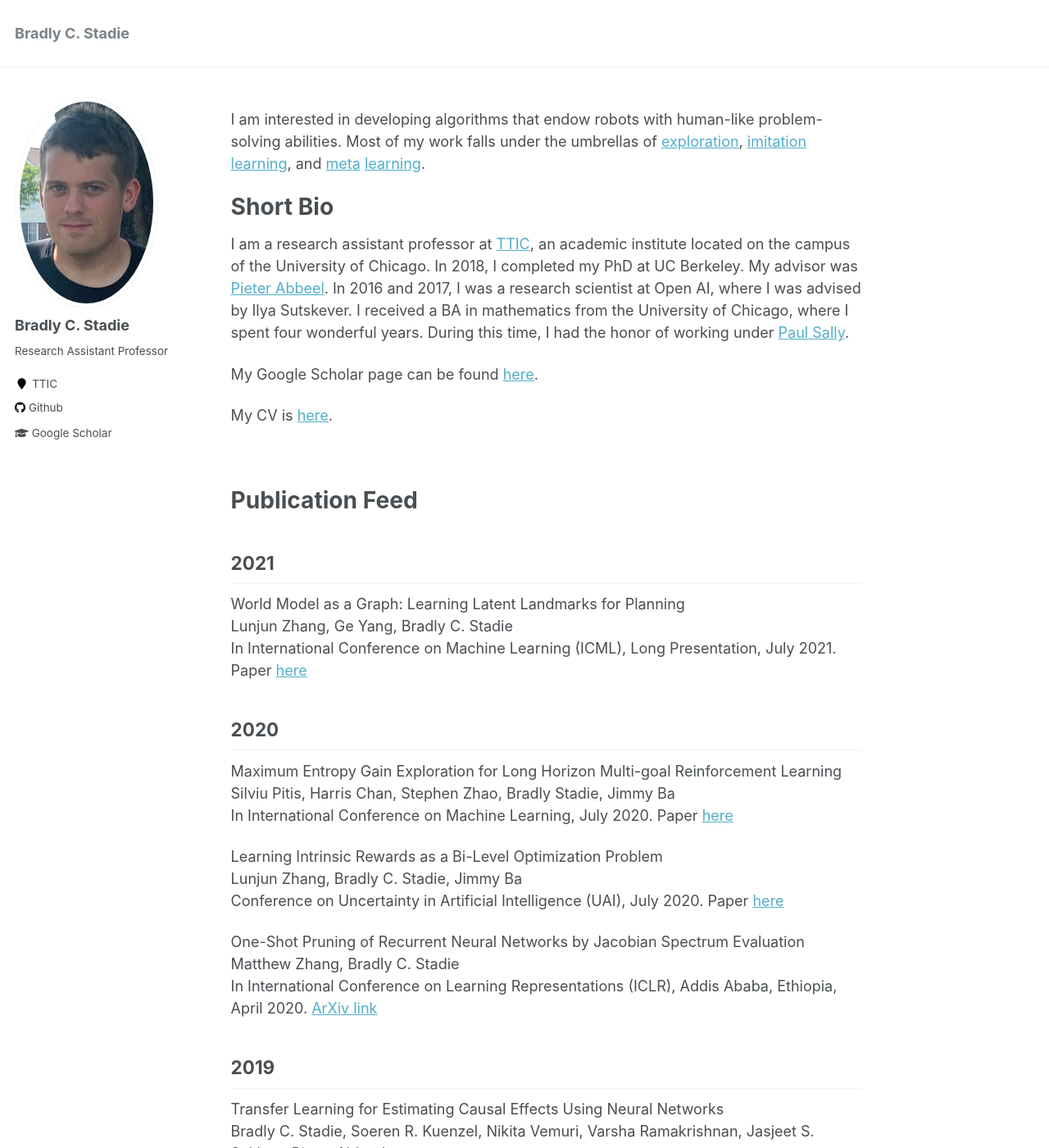
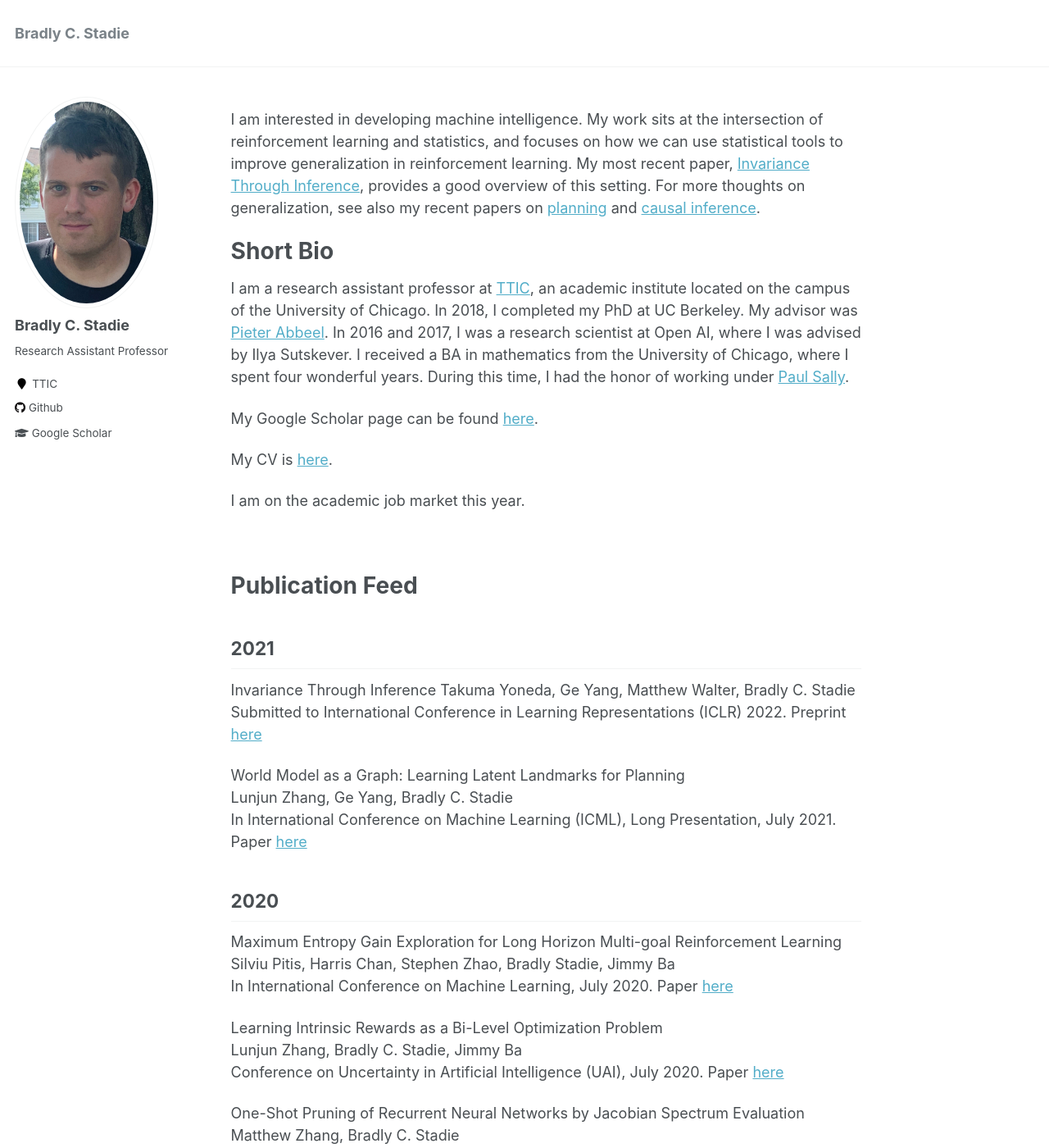
Before and after one commit to bstadie/bstadie.github.io, a Jekyll site: the page built from _pages/about.md, in a window 1280 px wide and 1400 px high. Shown: the whole window at 82% size. Built offline with Jekyll 4.4.1, drawn with Linux system fonts in a browser that asks for light colours.

Commit message:
Update about.md
nk

```diff
--- a/_pages/about.md
+++ b/_pages/about.md
@@ -7,8 +7,7 @@ redirect_from:
   - /about/
   - /about.html
 ---
-I am interested in developing algorithms that endow robots with human-like problem-solving abilities.
-Most of my work falls under the umbrellas of [exploration](https://arxiv.org/pdf/1507.00814.pdf), [imitation learning](https://arxiv.org/abs/1703.01703), and [meta](https://arxiv.org/pdf/1803.01118.pdf) [learning](https://arxiv.org/pdf/1808.07804.pdf).
+I am interested in developing machine intelligence. My work sits at the intersection of reinforcement learning and statistics, and focuses on how we can use statistical tools to improve generalization in reinforcement learning. My most recent paper, [Invariance Through Inference](https://openreview.net/forum?id=vXGcHthY6v), provides a good overview of this setting. For more thoughts on generalization, see also my recent papers on [planning](https://arxiv.org/pdf/2011.12491.pdf) and [causal inference](https://arxiv.org/pdf/1808.07804.pdf).
 
 
 Short Bio
@@ -24,6 +23,8 @@ During this time, I had the honor of working under
 My Google Scholar page can be found [here](https://scholar.google.ca/citations?user=lEV5F5kAAAAJ&hl=en&oi=ao).
 
 My CV is [here](files/bstadie_cv.pdf).
+
+I am on the academic job market this year.
 
 
 &nbsp;
@@ -42,6 +43,10 @@ Publication Feed
 
 2021
 ---------------
+Invariance Through Inference
+Takuma Yoneda, Ge Yang, Matthew Walter, Bradly C. Stadie
+Submitted to International Conference in Learning Representations (ICLR) 2022. Preprint [here](https://openreview.net/forum?id=vXGcHthY6v)
+
 World Model as a Graph: Learning Latent Landmarks for Planning
 Lunjun Zhang, Ge Yang, Bradly C. Stadie
 In International Conference on Machine Learning (ICML), Long Presentation, July 2021. Paper [here](https://arxiv.org/pdf/2011.12491.pdf)
```
